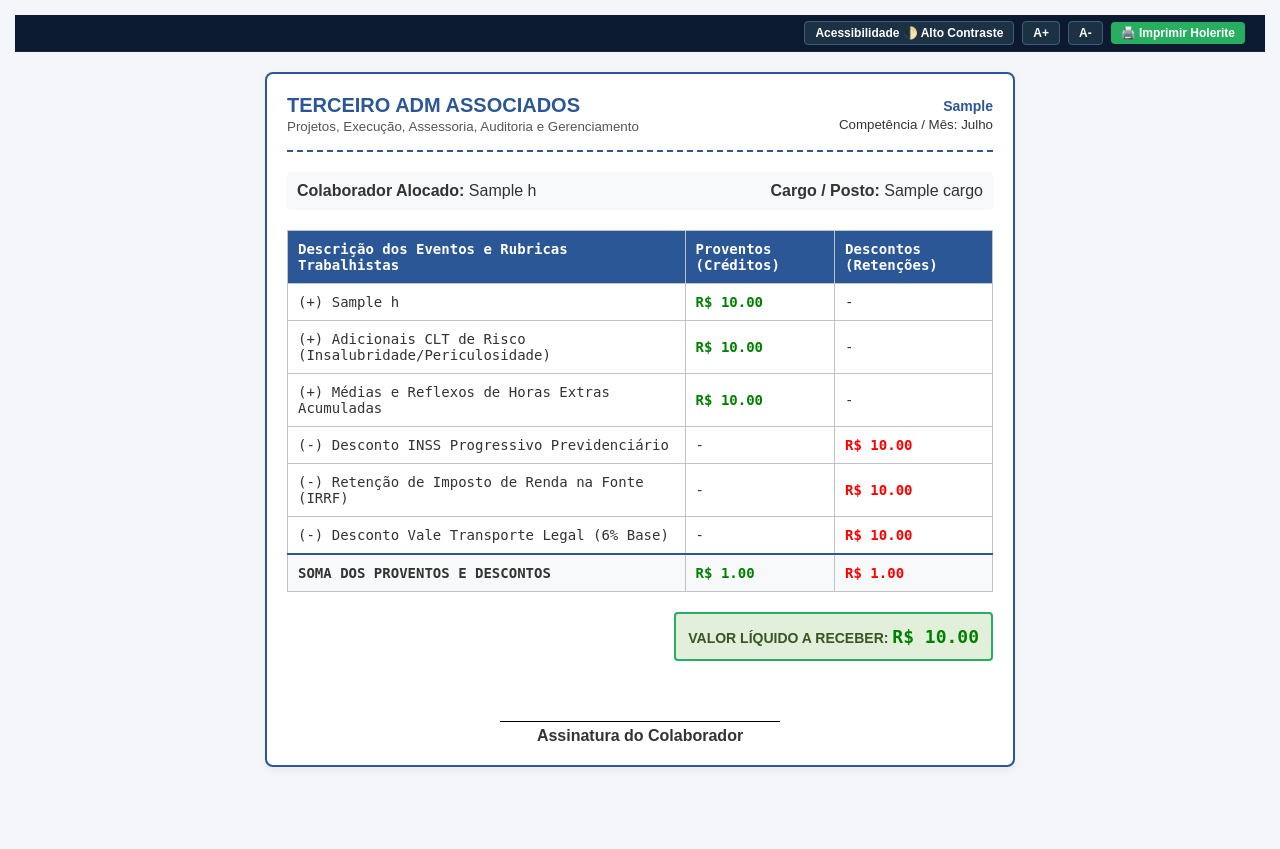
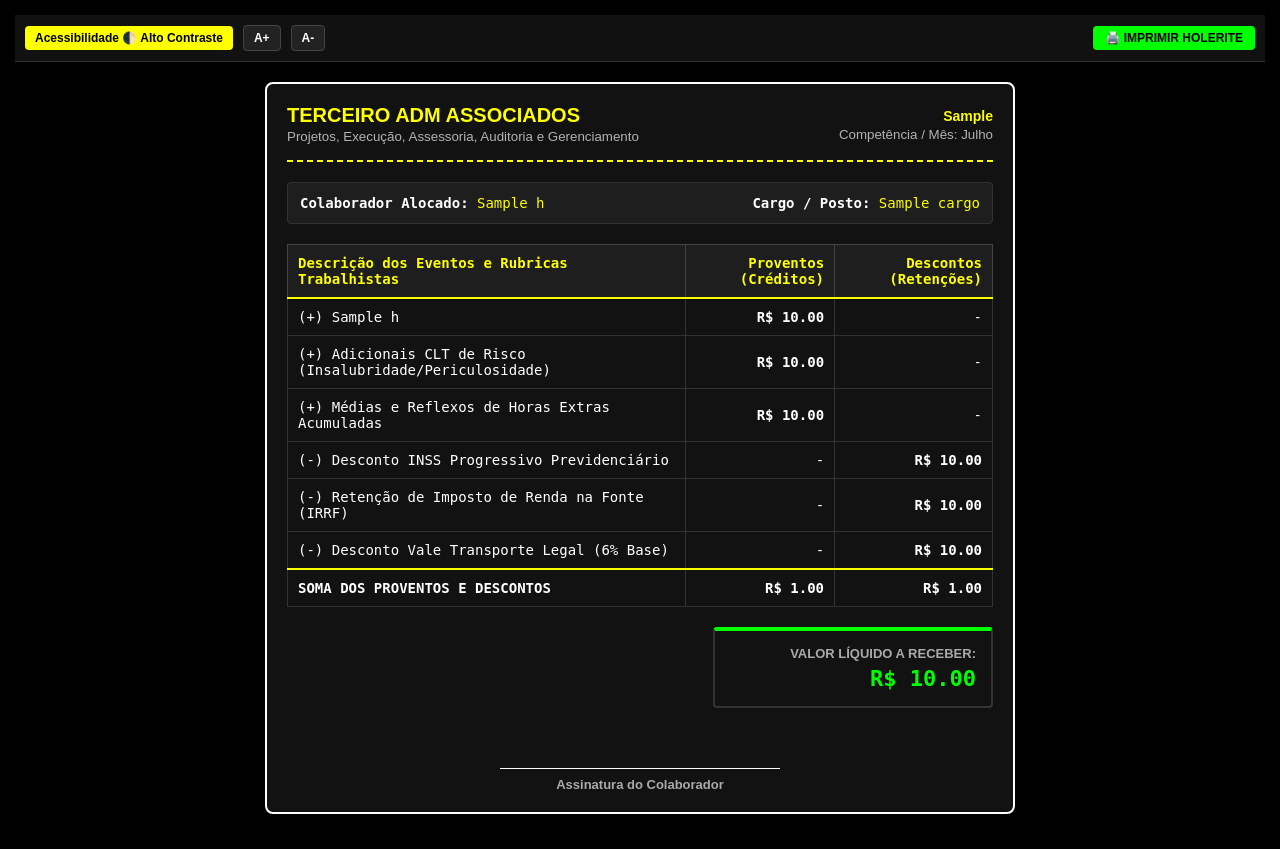
Before and after one commit to ProfRenatoPereira/matrizerp, a Python web app: template templates/recibo_trabalhista.html in a window 1280 px wide. Before the commit the page ends 767 px from the top, so only its background shows below. Run offline with Jinja, Linux system fonts and the light colour scheme; the template is opened without the code that fills it: most values are stand-ins (such as "Sample title", 1, 10 or a date in 2020).

Commit message:
Update recibo_trabalhista.html

```diff
--- a/templates/recibo_trabalhista.html
+++ b/templates/recibo_trabalhista.html
@@ -7,13 +7,13 @@
     <link rel="icon" type="image/png" href="static/logo.png">
     <link rel="stylesheet" href="{{ url_for('static', filename='style.css') }}">
     <style>
-        body { font-family: Arial, sans-serif; background-color: #f4f6f9; color: #333; margin: 0; padding: 15px; }
-        .recibo-box { border: 2px solid #2b5797; max-width: 750px; margin: 20px auto; padding: 20px; background: #fff; border-radius: 8px; box-shadow: 0 4px 10px rgba(0,0,0,0.05); box-sizing: border-box; }
-        .topo-dashed { display: flex; justify-content: space-between; align-items: center; border-bottom: 2px dashed #2b5797; padding-bottom: 15px; margin-bottom: 20px; }
+        body { font-family: Arial, sans-serif; background-color: #000000; color: #ffffff; margin: 0; padding: 15px; }
+        .recibo-box { border: 2px solid #333; max-width: 750px; margin: 20px auto; padding: 20px; background: #121212; border-radius: 8px; box-sizing: border-box; }
+        .topo-dashed { display: flex; justify-content: space-between; align-items: center; border-bottom: 2px dashed #FFFF00; padding-bottom: 15px; margin-bottom: 20px; }
         .tabela-recibo { width: 100%; border-collapse: collapse; margin: 20px 0; font-family: monospace; font-size: 14px; }
-        .tabela-recibo th, .tabela-recibo td { border: 1px solid #bdc3c7; padding: 10px; text-align: left; }
-        .total-linha { font-weight: bold; background-color: #f8f9fa; border-top: 2px solid #2b5797; }
-        .assinatura-bloco { margin-top: 60px; text-align: center; border-top: 1px solid #000; width: 280px; margin-left: auto; margin-right: auto; padding-top: 5px; font-weight: bold; }
+        .tabela-recibo th, .tabela-recibo td { border: 1px solid #333; padding: 10px; text-align: left; }
+        .total-linha { font-weight: bold; background-color: #1e1e1e; border-top: 2px solid #FFFF00; }
+        .assinatura-bloco { margin-top: 60px; text-align: center; border-top: 1px solid #fff; width: 280px; margin-left: auto; margin-right: auto; padding-top: 5px; font-weight: bold; color: #fff; }
 
         /* CSS de Segurança para Alto Contraste Nativo na Tela */
         .alto-contraste body {
@@ -27,45 +27,27 @@
             box-shadow: none !important;
         }
         .alto-contraste .topo-dashed {
-            border-bottom-color: #ffffff !important;
+            border-bottom-color: #FFFF00 !important;
         }
         .alto-contraste .topo-dashed h2, .alto-contraste .topo-dashed strong {
-            color: #ffffff !important;
+            color: #FFFF00 !important;
         }
         .alto-contraste .topo-dashed small {
             color: #b3b3b3 !important;
         }
-        .alto-contraste div[style*="background: #f8f9fa"] {
-            background-color: #1e1e1e !important;
-        }
         .alto-contraste .tabela-recibo th {
             background-color: #1e1e1e !important;
-            color: #ffffff !important;
-            border-color: #ffffff !important;
+            color: #FFFF00 !important;
+            border-color: #444 !important;
         }
         .alto-contraste .tabela-recibo td {
             background-color: #121212 !important;
             color: #ffffff !important;
-            border-color: #ffffff !important;
-        }
-        .alto-contraste .tabela-recibo td[style*="color: green"],
-        .alto-contraste .tabela-recibo td[style*="color: red"] {
-            font-weight: bold !important;
+            border-color: #333 !important;
         }
         .alto-contraste .total-linha {
             background-color: #1e1e1e !important;
-            border-top-color: #ffffff !important;
-        }
-        .alto-contraste div[style*="background: #e2efda"] {
-            background-color: #1c3d1c !important;
-            border-color: #a3e2a3 !important;
-        }
-        .alto-contraste div[style*="background: #e2efda"] strong,
-        .alto-contraste div[style*="background: #e2efda"] span {
-            color: #ffffff !important;
-        }
-        .alto-contraste .assinatura-bloco {
-            border-top-color: #ffffff !important;
+            border-top-color: #FFFF00 !important;
         }
 
         /* Regras exclusivas para organizar a impressão limpa sem gastar tinta */
@@ -108,104 +90,98 @@
                 background-color: #f2f2f2 !important;
                 border-top: 2px solid #000000 !important;
             }
-            div[style*="background: #e2efda"] {
-                background-color: #ffffff !important;
-                border: 1px solid #000000 !important;
-            }
-            div[style*="background: #e2efda"] strong,
-            div[style*="background: #e2efda"] span {
+            .assinatura-bloco {
+                border-top: 1px solid #000000 !important;
                 color: #000000 !important;
             }
         }
     </style>
 </head>
-<body>
+<body class="alto-contraste">
 
 <!-- Barra de Acessibilidade Superior Integrada ao Padrão do Repositório -->
-<div class="barra-acessibilidade">
-    <button class="btn-acessibilidade" onclick="alternarAltoContraste()">Acessibilidade 🌓 Alto Contraste</button>
-    <button class="btn-acessibilidade" onclick="mudarFonte(1)">A+</button>
-    <button class="btn-acessibilidade" onclick="mudarFonte(-1)">A-</button>
-    <button class="btn-acessibilidade" onclick="window.print()" style="background: #27ae60; color: white; border: none; font-weight: bold; cursor: pointer;">🖨️ Imprimir Holerite</button>
+<div class="barra-acessibilidade" style="background: #111; padding: 10px; border-bottom: 1px solid #333; display: flex; gap: 10px;">
+    <button class="btn-acessibilidade" style="background: #FFFF00; color: #000; font-weight: bold; border: none; padding: 5px 10px; cursor: pointer; border-radius: 4px;" onclick="alternarAltoContraste()">Acessibilidade 🌓 Alto Contraste</button>
+    <button class="btn-acessibilidade" style="background: #222; color: #fff; border: 1px solid #444; padding: 5px 10px; cursor: pointer; border-radius: 4px;" onclick="mudarFonte(1)">A+</button>
+    <button class="btn-acessibilidade" style="background: #222; color: #fff; border: 1px solid #444; padding: 5px 10px; cursor: pointer; border-radius: 4px;" onclick="mudarFonte(-1)">A-</button>
+    <button class="btn-acessibilidade" onclick="window.print()" style="background: #00ff00; color: black; border: none; font-weight: bold; padding: 5px 12px; cursor: pointer; border-radius: 4px; text-transform: uppercase; margin-left: auto;">🖨️ Imprimir Holerite</button>
 </div>
 
 <div class="recibo-box" id="conteudoRecibo">
     <div class="topo-dashed">
         <div>
-            <h2 style="margin: 0; font-size: 20px; color: #2b5797;">TERCEIRO ADM ASSOCIADOS</h2>
-            <small style="color: #555;">Projetos, Execução, Assessoria, Auditoria e Gerenciamento</small>
+            <h2 style="margin: 0; font-size: 20px; color: #FFFF00;">TERCEIRO ADM ASSOCIADOS</h2>
+            <small style="color: #bbb;">Projetos, Execução, Assessoria, Auditoria e Gerenciamento</small>
         </div>
         <div style="text-align: right;">
-            <strong style="font-size: 14px; color: #2b5797;">{{ h.tipo_recibo }}</strong><br>
-            <small>Competência / Mês: Julho</small>
+            <strong style="font-size: 14px; color: #FFFF00;">{{ h.tipo_recibo }}</strong><br>
+            <small style="color: #bbb;">Competência / Mês: Julho</small>
         </div>
     </div>
 
-    <div style="display: grid; grid-template-columns: 1fr 1fr; gap: 10px; margin-bottom: 15px; background: #f8f9fa; padding: 10px; border-radius: 4px;">
-        <p style="margin: 0;"><strong>Colaborador Alocado:</strong> {{ h.nome }}</p>
-        <p style="margin: 0; text-align: right;"><strong>Cargo / Posto:</strong> {{ h.cargo }}</p>
+    <div style="display: grid; grid-template-columns: 1fr 1fr; gap: 10px; margin-bottom: 15px; background: #1e1e1e; padding: 12px; border: 1px solid #333; border-radius: 4px; font-family: monospace; font-size: 14px; color: #fff;">
+        <p style="margin: 0;"><strong>Colaborador Alocado:</strong> <span style="color: #FFFF00;">{{ h.nome }}</span></p>
+        <p style="margin: 0; text-align: right;"><strong>Cargo / Posto:</strong> <span style="color: #FFFF00;">{{ h.cargo }}</span></p>
     </div>
-
     <table class="tabela-recibo">
         <thead>
-            <tr style="background: #2b5797; color: white;">
-                <th>Descrição dos Eventos e Rubricas Trabalhistas</th>
-                <th>Proventos (Créditos)</th>
-                <th>Descontos (Retenções)</th>
+            <tr style="background: #1e1e1e; color: #FFFF00; border-bottom: 2px solid #FFFF00;">
+                <th style="padding: 10px;">Descrição dos Eventos e Rubricas Trabalhistas</th>
+                <th style="padding: 10px; text-align: right;">Proventos (Créditos)</th>
+                <th style="padding: 10px; text-align: right;">Descontos (Retenções)</th>
             </tr>
         </thead>
-        <tbody>
-            <tr>
-                <td>(+) {{ h.principal_nome }}</td>
-                <td style="font-weight: bold; color: green;">R$ {{ "%.2f"|format(h.principal_valor) }}</td>
-                <td>-</td>
+        <tbody style="color: #fff;">
+            <tr style="border-bottom: 1px solid #222;">
+                <td style="padding: 10px;">(+) {{ h.principal_nome }}</td>
+                <td style="padding: 10px; text-align: right; font-weight: bold; color: #00ff00; font-family: monospace;">R$ {{ "%.2f"|format(h.principal_valor) }}</td>
+                <td style="padding: 10px; text-align: right; color: #555;">-</td>
             </tr>
-            <tr>
-                <td>(+) Adicionais CLT de Risco (Insalubridade/Periculosidade)</td>
-                <td style="font-weight: bold; color: green;">R$ {{ "%.2f"|format(h.adicionais) }}</td>
-                <td>-</td>
+            <tr style="border-bottom: 1px solid #222;">
+                <td style="padding: 10px;">(+) Adicionais CLT de Risco (Insalubridade/Periculosidade)</td>
+                <td style="padding: 10px; text-align: right; font-weight: bold; color: #00ff00; font-family: monospace;">R$ {{ "%.2f"|format(h.adicionais) }}</td>
+                <td style="padding: 10px; text-align: right; color: #555;">-</td>
             </tr>
-            <tr>
-                <td>(+) Médias e Reflexos de Horas Extras Acumuladas</td>
-                <td style="font-weight: bold; color: green;">R$ {{ "%.2f"|format(h.he) }}</td>
-                <td>-</td>
+            <tr style="border-bottom: 1px solid #222;">
+                <td style="padding: 10px;">(+) Médias e Reflexos de Horas Extras Acumuladas</td>
+                <td style="padding: 10px; text-align: right; font-weight: bold; color: #00ff00; font-family: monospace;">R$ {{ "%.2f"|format(h.he) }}</td>
+                <td style="padding: 10px; text-align: right; color: #555;">-</td>
             </tr>
-            <tr>
-                <td>(-) Desconto INSS Progressivo Previdenciário</td>
-                <td>-</td>
-                <td style="color: red; font-weight: bold;">R$ {{ "%.2f"|format(h.inss) }}</td>
+            <tr style="border-bottom: 1px solid #222;">
+                <td style="padding: 10px; color: #bbb;">(-) Desconto INSS Progressivo Previdenciário</td>
+                <td style="padding: 10px; text-align: right; color: #555;">-</td>
+                <td style="padding: 10px; text-align: right; color: #ff4444; font-weight: bold; font-family: monospace;">R$ {{ "%.2f"|format(h.inss) }}</td>
             </tr>
-            <tr>
-                <td>(-) Retenção de Imposto de Renda na Fonte (IRRF)</td>
-                <td>-</td>
-                <td style="color: red; font-weight: bold;">R$ {{ "%.2f"|format(h.irrf) }}</td>
+            <tr style="border-bottom: 1px solid #222;">
+                <td style="padding: 10px; color: #bbb;">(-) Retenção de Imposto de Renda na Fonte (IRRF)</td>
+                <td style="padding: 10px; text-align: right; color: #555;">-</td>
+                <td style="padding: 10px; text-align: right; color: #ff4444; font-weight: bold; font-family: monospace;">R$ {{ "%.2f"|format(h.irrf) }}</td>
             </tr>
-            <tr>
-                <td>(-) Desconto Vale Transporte Legal (6% Base)</td>
-                <td>-</td>
-                <td style="color: red; font-weight: bold;">R$ {{ "%.2f"|format(h.vt) }}</td>
+            <tr style="border-bottom: 1px solid #222;">
+                <td style="padding: 10px; color: #bbb;">(-) Desconto Vale Transporte Legal (6% Base)</td>
+                <td style="padding: 10px; text-align: right; color: #555;">-</td>
+                <td style="padding: 10px; text-align: right; color: #ff4444; font-weight: bold; font-family: monospace;">R$ {{ "%.2f"|format(h.vt) }}</td>
             </tr>
-            <tr class="total-linha">
-                <td>SOMA DOS PROVENTOS E DESCONTOS</td>
-                <td style="color: green;">R$ {{ "%.2f"|format(h.total_proventos) }}</td>
-                <td style="color: red;">R$ {{ "%.2f"|format(h.total_descontos) }}</td>
+            <tr class="total-linha" style="background-color: #1e1e1e; border-top: 2px solid #FFFF00;">
+                <td style="padding: 10px; font-weight: bold; color: #FFFF00;">SOMA DOS PROVENTOS E DESCONTOS</td>
+                <td style="padding: 10px; text-align: right; color: #00ff00; font-weight: bold; font-family: monospace;">R$ {{ "%.2f"|format(h.total_proventos) }}</td>
+                <td style="padding: 10px; text-align: right; color: #ff4444; font-weight: bold; font-family: monospace;">R$ {{ "%.2f"|format(h.total_descontos) }}</td>
             </tr>
         </tbody>
     </table>
-
     <div style="display: flex; justify-content: flex-end; margin-top: 20px;">
-        <div style="border: 2px solid #27ae60; padding: 12px; min-width: 280px; text-align: right; background: #e2efda; border-radius: 4px;">
-            <strong style="font-size: 14px; color: #375623;">VALOR LÍQUIDO A RECEBER: <span style="color: green; font-size: 18px; font-family: monospace;">R$ {{ "%.2f"|format(h.liquido) }}</span></strong>
+        <div style="border: 2px solid #333; border-top: 4px solid #00ff00; padding: 15px; min-width: 280px; text-align: right; background: #121212; border-radius: 4px; box-sizing: border-box;">
+            <strong style="font-size: 13px; color: #aaa; text-transform: uppercase; display: block; margin-bottom: 5px;">VALOR LÍQUIDO A RECEBER:</strong>
+            <span style="color: #00ff00; font-size: 22px; font-weight: bold; font-family: monospace;">R$ {{ "%.2f"|format(h.liquido) }}</span>
         </div>
     </div>
 
-    <div class="assinatura-bloco">
+    <div class="assinatura-bloco" style="margin-top: 60px; text-align: center; border-top: 1px solid #fff; width: 280px; margin-left: auto; margin-right: auto; padding-top: 8px; font-weight: bold; color: #aaa; font-size: 13px;">
         Assinatura do Colaborador
     </div>
 </div>
 
 <script>
-    // Controle do tamanho das fontes para Big TVs ou baixa visão na visualização do recibo
     let tamanhoAtual = 100;
     function mudarFonte(direcao) {
         tamanhoAtual += (direcao * 10);
@@ -214,7 +190,6 @@
         }
     }
 
-    // Controle nativo por classes do modo de alto contraste corrigido
     function alternarAltoContraste() {
         const corpo = document.body;
         corpo.classList.toggle('alto-contraste');
```
